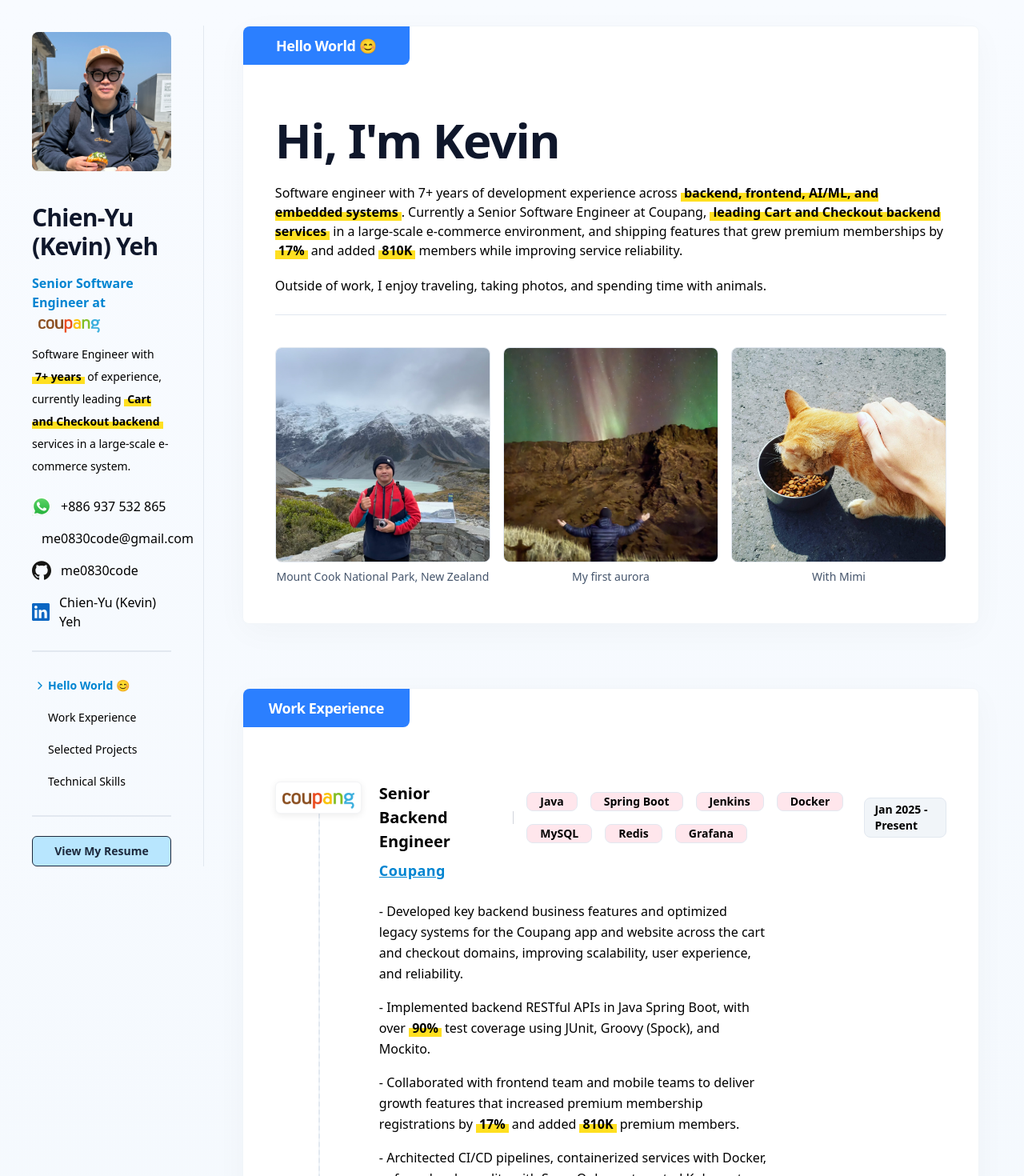
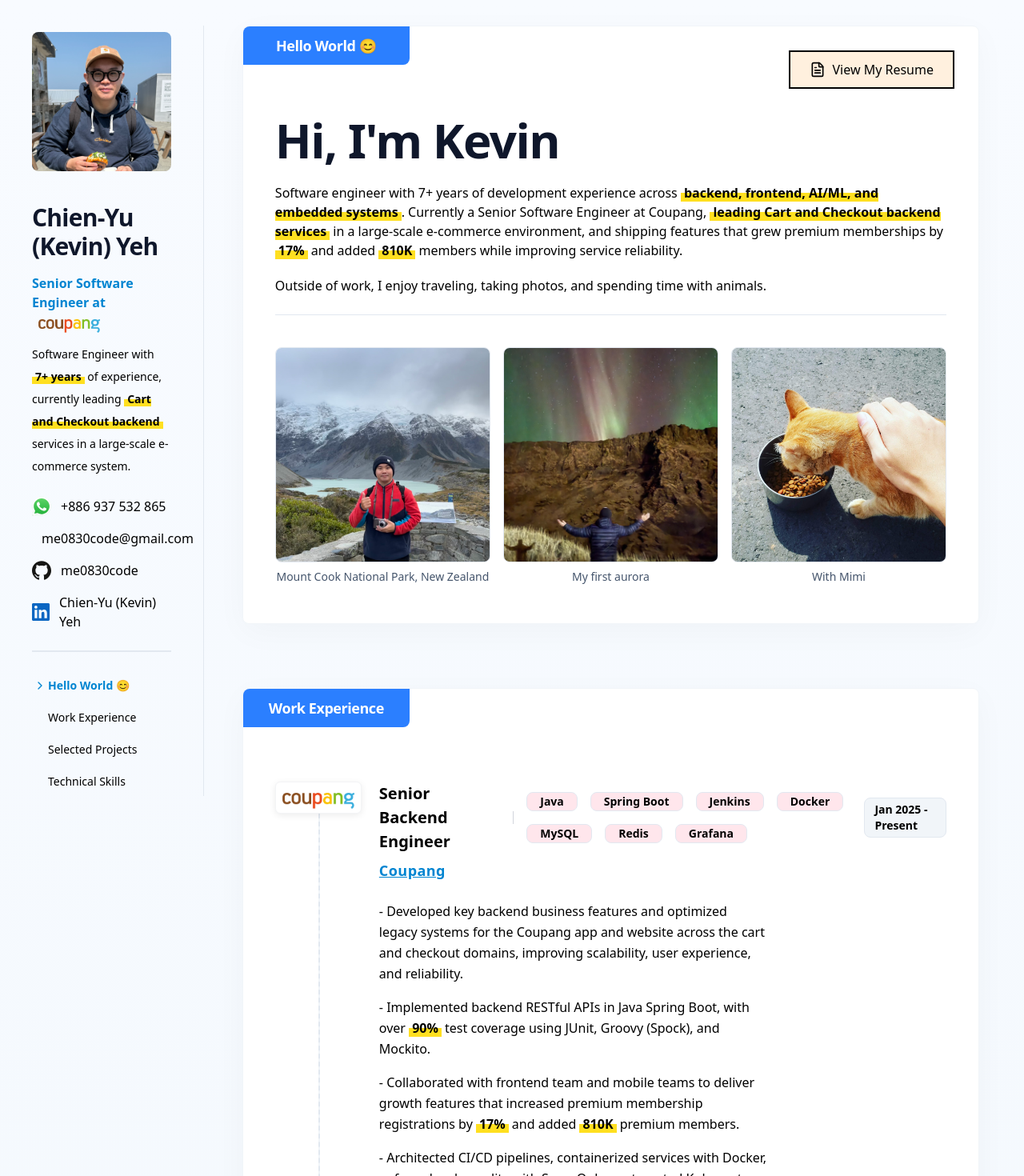
Before and after one commit to me0830code/me0830code.github.io, a React (Vite) app: page / in a window 1280 px wide. Shown: the top 1470 px of the page at 80% size. Built offline with nearby package versions, Linux system fonts and the light colour scheme.

Commit message:
Keep refactoring UIs

```diff
--- a/src/component/LeftSideBar/LeftSideBar.tsx
+++ b/src/component/LeftSideBar/LeftSideBar.tsx
@@ -4,7 +4,6 @@
 import { ProfileInfo } from "./ProfileInfo";
 import { ContactInfo } from "./ContactInfo";
 import { NavigationBar } from "./NavigationBar/NavigationBar";
-import { ViewMyResume } from "./ViewMyResume";
 
 export function LeftSideBar({
     active,
@@ -20,8 +19,6 @@
           <ContactInfo/>
           <hr className="my-6 border-t-2 border-slate-200"/>
           <NavigationBar active={active} onSelect={onSelect}/>
-          <hr className="my-6 border-t-2 border-slate-200"/>
-          <ViewMyResume/>
       </aside>
     );
 }
--- a/src/component/LeftSideBar/ViewMyResume.tsx
+++ /dev/null
@@ -1,9 +0,0 @@
-import { PERSONAL_INFO } from "../../data/personalData/personalData";
-
-export function ViewMyResume() {
-    return(
-        <a  href={PERSONAL_INFO.RESUME_LINK} className="w-full inline-flex items-center justify-center border border-slate-800 px-4 py-2 rounded-md text-sm font-semibold text-slate-800 bg-sky-200  transition-all duration-200 hover:bg-sky-300 hover:border-slate-900 hover:text-slate-900 active:scale-[0.98]"  target="_blank" rel="noopener noreferrer">
-            View My Resume
-        </a>
-    );
-}
--- a/src/component/RightContent/AboutMe.tsx
+++ b/src/component/RightContent/AboutMe/AboutMe.tsx
@@ -1,7 +1,8 @@
-import type { ComponentProps } from "../../data/constant/interface/ComponentProps";
+import type { ComponentProps } from "../../../data/constant/interface/ComponentProps";
 
-import { PERSONAL_INFO, TOTAL_MY_PHOTO } from "../../data/personalData/personalData";
-import { CustomizedTextRendering } from "../Others/Helper";
+import { ViewMyResume } from "./ViewMyResume";
+import { PERSONAL_INFO, TOTAL_MY_PHOTO } from "../../../data/personalData/personalData";
+import { CustomizedTextRendering } from "../../Others/Helper";
 
 export function AboutMe({ sectionTitle }: ComponentProps) {
     return (
@@ -12,6 +13,8 @@
                         {sectionTitle}
                     </span>
                 </div>
+
+                <ViewMyResume/>
 
                 <div className="flex flex-col gap-6">
                     <h1 className="mt-4 text-5xl md:text-6xl font-black text-slate-900 tracking-tight">
--- /dev/null
+++ b/src/component/RightContent/AboutMe/ViewMyResume.tsx
@@ -0,0 +1,15 @@
+import { FileText } from 'lucide-react'
+import { PERSONAL_INFO } from "../../../data/personalData/personalData";
+
+export function ViewMyResume() {
+    const handleOpenResume = () => {
+        window.open(PERSONAL_INFO.RESUME_LINK, '_blank', 'noopener,noreferrer');
+    };
+
+    return (
+        <button onClick={handleOpenResume} className="absolute top-[30px] right-[30px] px-6 py-2.5 bg-[#fff0de] border-2 border-black text-[16px] text-black transition-all duration-200 hover:bg-[#fff0de] hover:text-sky-600 flex items-center justify-center h-12 gap-2 group">
+            <FileText size={20} className="group-hover:scale-120 transition-transform"/>
+            <span>View My Resume</span>
+        </button>
+    );
+}
--- a/src/data/constant/contentData.ts
+++ b/src/data/constant/contentData.ts
@@ -1,6 +1,6 @@
 import type { ContentSectionData } from "./interface/ContentSectionData";
 
-import { AboutMe } from "../../component/RightContent/AboutMe";
+import { AboutMe } from "../../component/RightContent/AboutMe/AboutMe";
 import { ExperienceArea } from "../../component/RightContent/ExperienceArea";
 import { ProjectArea } from "../../component/RightContent/ProjectArea/ProjectArea";
 import { SkillArea } from "../../component/RightContent/SkillArea/SkillArea";
```
